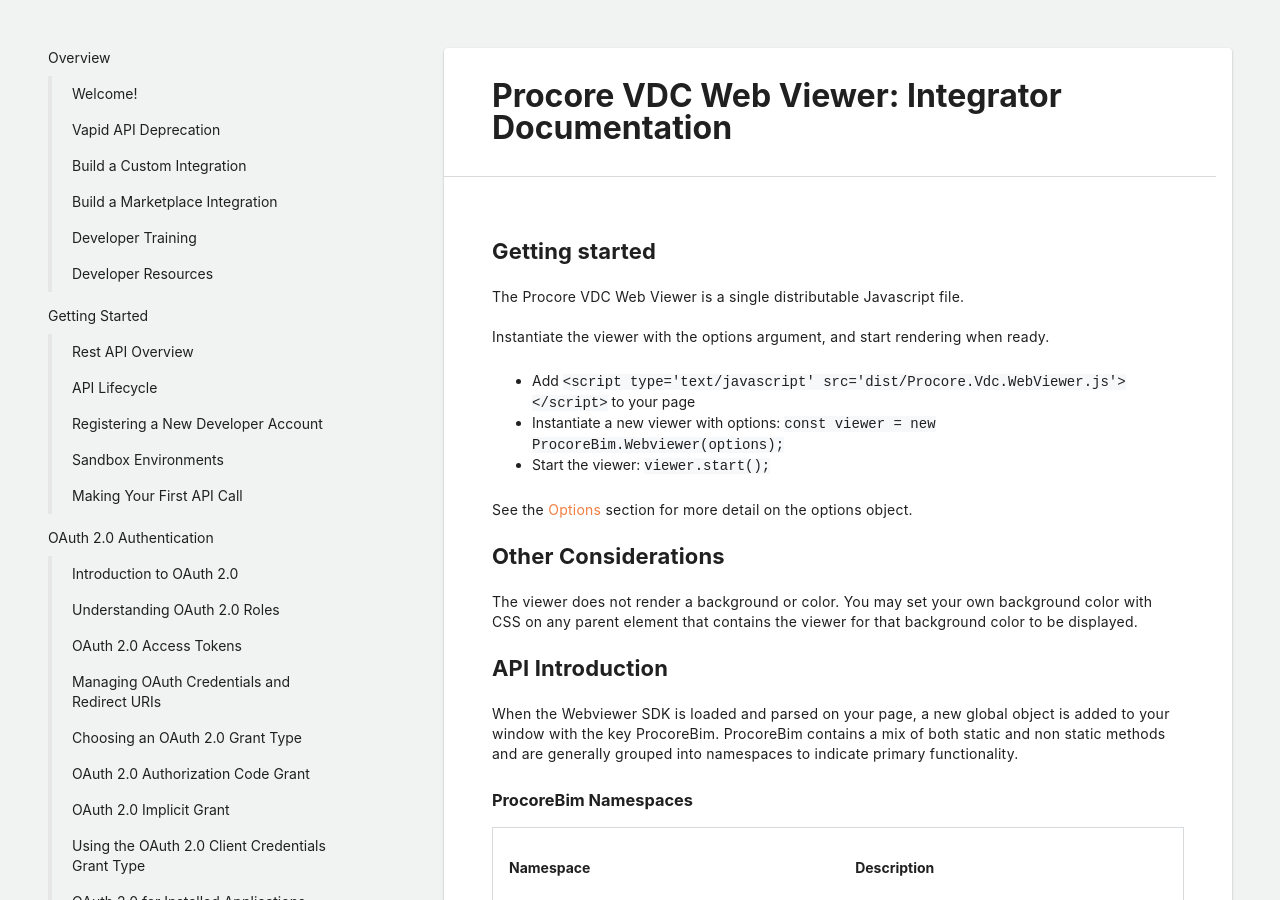
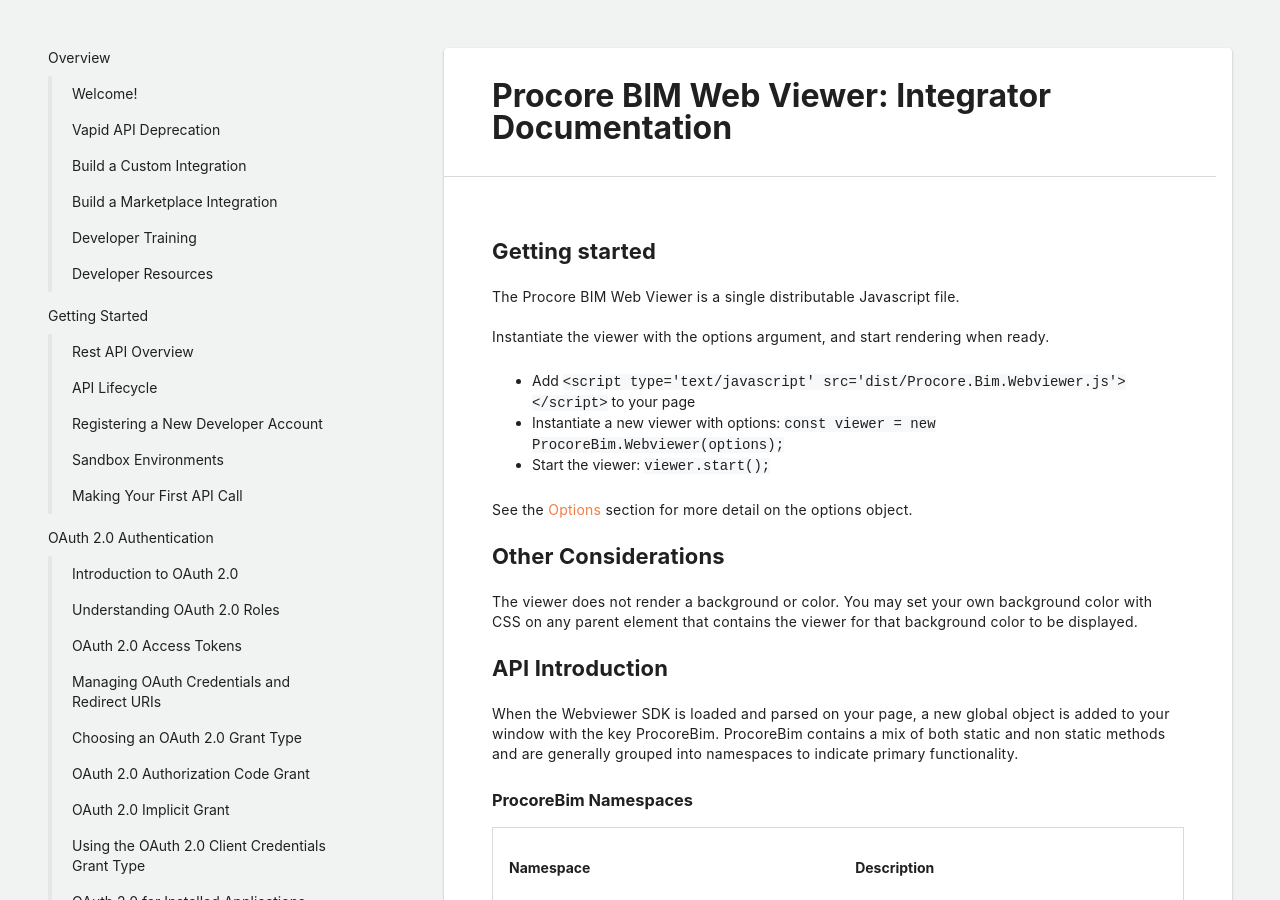
Before and after one commit to procore/documentation, a Jekyll site: the page built from other_procore_apis/bim_web_viewer.md, in a window 1280 px wide and 900 px high. Built offline with Jekyll 4.4.1, drawn with Linux system fonts in a browser that asks for light colours; some of the changed text lies outside the part shown.

Commit message:
saving work: updated url and labels from `vdc` to `bim`

````diff
--- a/_data/navigation.yml
+++ b/_data/navigation.yml
@@ -169,8 +169,8 @@
 
 - title: Other Procore APIs
   items:
-    - title: VDC Web Viewer API
-      url: /vdc-web-viewer
+    - title: BIM Web Viewer API
+      url: /bim-web-viewer
 
 - title: Tools
   items:
--- a/other_procore_apis/vdc_web_viewer.md
+++ b/other_procore_apis/bim_web_viewer.md
@@ -1,17 +1,17 @@
 ---
-permalink: /vdc-web-viewer
-title: "Procore VDC Web Viewer: Integrator Documentation"
+permalink: /bim-web-viewer
+title: "Procore BIM Web Viewer: Integrator Documentation"
 layout: default
 section_title: Other Procore APIs
 ---
 
 ## Getting started
 
-The Procore VDC Web Viewer is a single distributable Javascript file.
+The Procore BIM Web Viewer is a single distributable Javascript file.
 
 Instantiate the viewer with the options argument, and start rendering when ready.
 
-- Add `<script type='text/javascript' src='dist/Procore.Vdc.WebViewer.js'></script>` to your page
+- Add `<script type='text/javascript' src='dist/Procore.Bim.Webviewer.js'></script>` to your page
 - Instantiate a new viewer with options: `const viewer = new ProcoreBim.Webviewer(options);`
 - Start the viewer: `viewer.start();`
 
@@ -1300,7 +1300,7 @@ Promise(boolean)
 }
 ```
 
-The version of the WebViewer which is being used.
+The version of the Webviewer which is being used.
 
 `parentElement [Element` (required)
 
@@ -1405,7 +1405,7 @@ Provided by a Procore service.
   }
 }
 ```
-Initializes the WebViewer with the camera.
+Initializes the Webviewer with the camera.
 
 `swEnable [boolean]`
 
````
